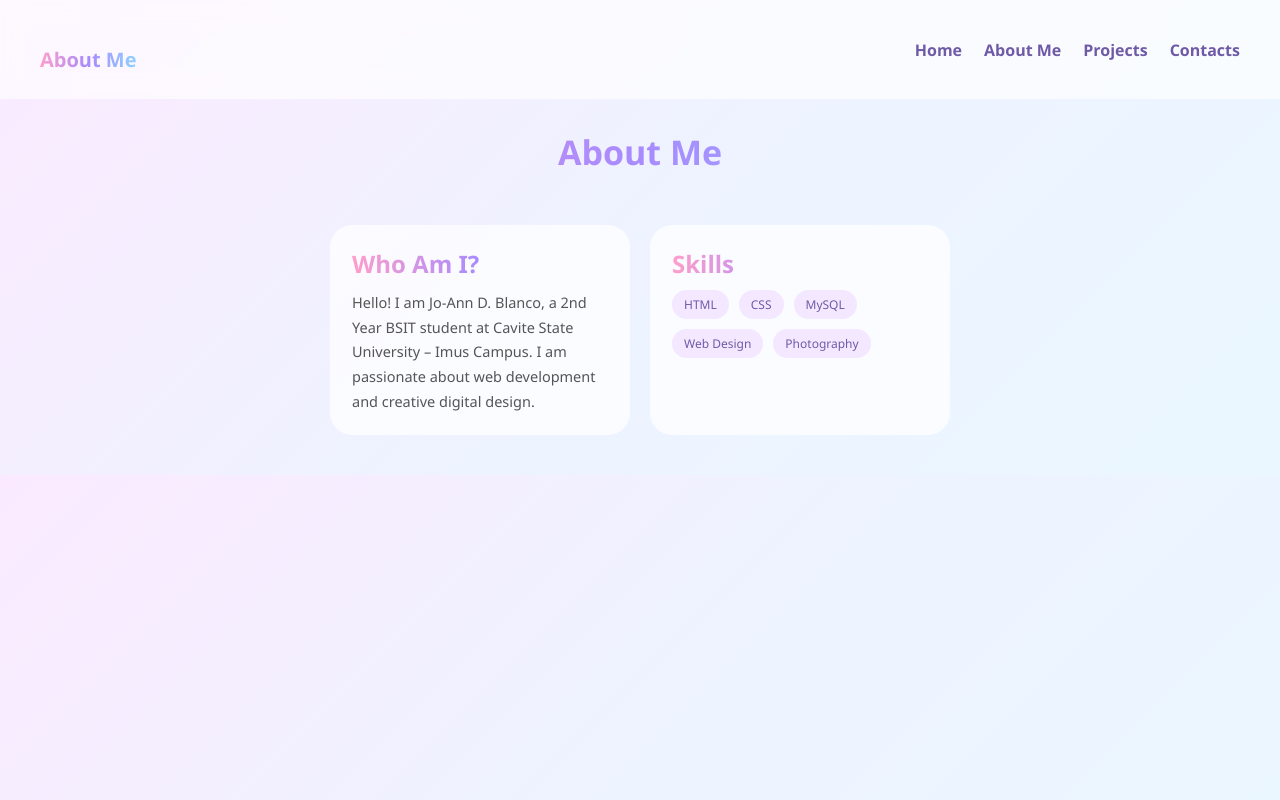
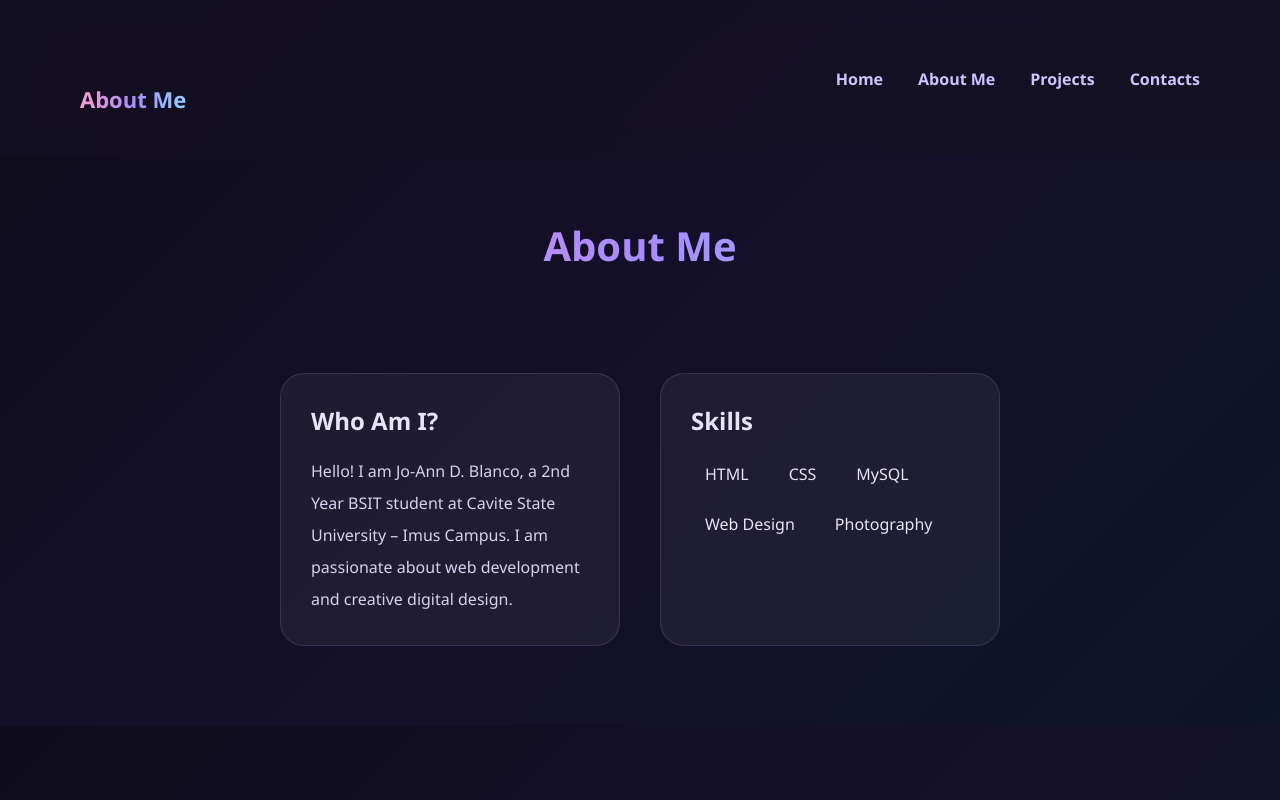
Before and after one commit to jo-anndelacruzblanco21/open-source, a plain HTML site: page aboutme.html in a window 1280 px wide. Drawn offline with Linux system fonts and the light colour scheme.

Commit message:
Update aboutme.html

```diff
--- a/aboutme.html
+++ b/aboutme.html
@@ -1,9 +1,9 @@
 <!DOCTYPE html>
 <html lang="en">
 <head>
-    <meta charset="UTF-8">
-    <meta name="viewport" content="width=device-width, initial-scale=1.0">
-    <title>About Me</title>
+<meta charset="UTF-8">
+<meta name="viewport" content="width=device-width, initial-scale=1.0">
+<title>About Me</title>
 
 <style>
 * {
@@ -19,21 +19,21 @@ html, body {
 }
 
 body {
-    background: linear-gradient(135deg, #fbeaff, #eef3ff, #eaf7ff);
-    color: #3a3a3a;
+    background: linear-gradient(135deg, #0f0c1a, #15102a, #0d1425);
+    color: #e9e4f5;
 }
 
 .navbar {
     display: flex;
     justify-content: space-between;
     align-items: center;
-    padding: 16px 40px;
-    background: rgba(255, 255, 255, 0.65);
+    padding: 24px 80px;
+    background: rgba(20, 16, 35, 0.75);
     backdrop-filter: blur(14px);
 }
 
 .navbar h1 {
-    font-size: 20px;
+    font-size: 22px;
     font-weight: 700;
     background: linear-gradient(90deg, #ff9ecb, #a88bff, #8fd3ff);
     -webkit-background-clip: text;
@@ -43,19 +43,19 @@ body {
 .navbar ul {
     list-style: none;
     display: flex;
-    gap: 22px;
+    gap: 35px;
 }
 
 .navbar ul li a {
     text-decoration: none;
-    color: #6f5aa8;
+    color: #cfc3ff;
     font-weight: 600;
 }
 
 h1 {
     text-align: center;
-    margin: 30px 0 10px;
-    font-size: 34px;
+    margin: 60px 0 20px;
+    font-size: 40px;
     background: linear-gradient(90deg, #ff9ecb, #a88bff, #8fd3ff);
     -webkit-background-clip: text;
     -webkit-text-fill-color: transparent;
@@ -64,60 +64,54 @@ h1 {
 .about-container {
     display: flex;
     justify-content: center;
-    gap: 20px;
+    gap: 40px;
     flex-wrap: wrap;
-    padding: 40px 20px;
+    padding: 80px 40px;
 }
 
 .about-card {
-    background: rgba(255,255,255,0.75);
-    width: 300px;
-    padding: 22px;
-    border-radius: 22px;
+    background: rgba(255,255,255,0.05);
+    border: 1px solid rgba(168,139,255,0.2);
+    padding: 30px;
+    border-radius: 24px;
+    width: 340px;
 }
 
 .about-card h2 {
-    background: linear-gradient(90deg, #ff9ecb, #a88bff, #8fd3ff);
-    -webkit-background-clip: text;
-    -webkit-text-fill-color: transparent;
-    margin-bottom: 10px;
+    margin-bottom: 18px;
 }
 
 .about-card p {
-    font-size: 14.5px;
-    line-height: 1.7;
-    color: #555;
+    line-height: 2;
+    color: #d7d0f2;
 }
 
 .skills {
+    margin-top: 15px;
     display: flex;
     flex-wrap: wrap;
-    gap: 10px;
-    margin-top: 10px;
+    gap: 12px;
 }
 
 .skills span {
-    background: #f3e8ff;
-    padding: 6px 12px;
+    padding: 8px 14px;
     border-radius: 20px;
-    font-size: 12px;
-    color: #6f5aa8;
-}
-
-.skills span:hover {
-    background: #a88bff;
-    color: white;
 }
 
 @media (max-width: 768px) {
     .navbar {
         flex-direction: column;
-        gap: 10px;
-        padding: 14px 20px;
+        padding: 20px 25px;
+        gap: 12px;
+    }
+
+    h1 {
+        margin: 40px 0 10px;
     }
 
     .about-container {
-        padding: 30px 15px;
+        padding: 50px 20px;
+        gap: 25px;
     }
 }
 </style>
@@ -141,8 +135,8 @@ h1 {
     <div class="about-card">
         <h2>Who Am I?</h2>
         <p>
-        Hello! I am Jo-Ann D. Blanco, a 2nd Year BSIT student at Cavite State University – Imus Campus.
-        I am passionate about web development and creative digital design.
+            Hello! I am Jo-Ann D. Blanco, a 2nd Year BSIT student at Cavite State University – Imus Campus.
+            I am passionate about web development and creative digital design.
         </p>
     </div>
 
```
